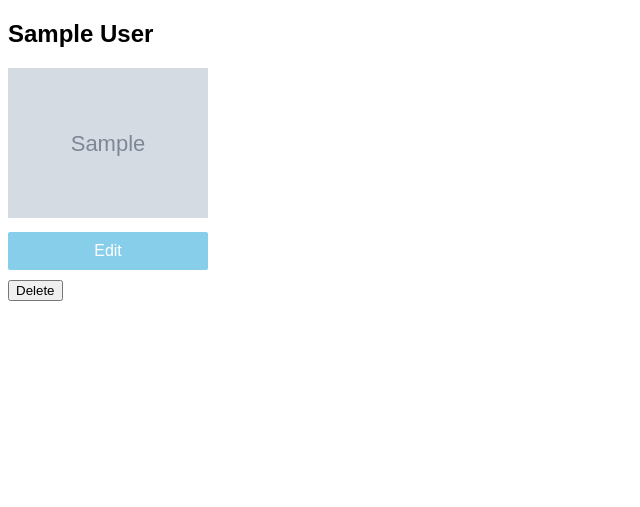
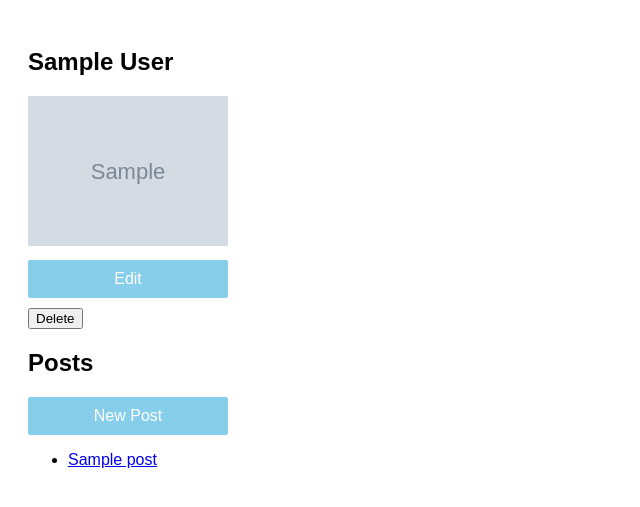
Before and after one commit to b-juravic/flask-blogly, a Flask app: page /users/1 in a window 1280 px wide. Shown: the top 507 px of the page, without its empty margins (0-640 px from the left). Run offline with Flask 2, Linux system fonts and the light colour scheme; tables that the repository leaves empty hold one stand-in row (values such as "Sample post"); grey boxes marked "Sample" are stand-in pictures.

Commit message:
Posts are in!

```diff
--- a/app.py
+++ b/app.py
@@ -45,7 +45,10 @@ def user_submit():
 
     first_name = request.form["first_name"]
     last_name = request.form["last_name"]
-    image_url = request.form["image_url"]
+    try:
+        image_url = request.form["image_url"]
+    except:
+        image_url=""
 
     if image_url == "":
         new_user = User(first_name=first_name,
@@ -66,7 +69,8 @@ def user_detail(user_id):
 
     current_user = User.query.get_or_404(user_id)
 
-    return render_template("user_detail.html", user=current_user)
+    return render_template("user_detail.html",
+                            user=current_user)
 
 @app.route("/users/<int:user_id>/edit")
 def user_edit(user_id):
@@ -82,7 +86,10 @@ def edit_submit(user_id):
 
     first_name = request.form["first_name"]
     last_name = request.form["last_name"]
-    image_url = request.form["image_url"]
+    try:
+        image_url = request.form["image_url"]
+    except:
+        image_url=""
 
     user = User.query.get_or_404(user_id)
 
@@ -115,4 +122,56 @@ def new_post_form(user_id):
 
     return render_template('add_post_form.html', user=current_user)
 
-# @app.route("/users/<int:user_id>/")
+@app.route("/users/<int:user_id>/posts/new", methods=["POST"])
+def new_post_submit(user_id):
+    title = request.form["title"]
+    content = request.form["content"]
+
+    new_post = Post(title=title, content=content, user_id=user_id)
+
+    db.session.add(new_post)
+    db.session.commit()
+
+    return redirect(f"/users/{user_id}")
+
+@app.route("/posts/<int:post_id>")
+def post_details(post_id):
+    "Shows the post."
+
+    post = Post.query.get_or_404(post_id)
+
+    return render_template("post_details.html", post=post)
+
+@app.route("/posts/<int:post_id>/delete", methods=["POST"])
+def delete_post(post_id):
+    "Deletes a specific post from the database."
+
+    post = Post.query.get_or_404(post_id)
+
+    user_id = post.user.id
+
+    db.session.delete(post)
+    db.session.commit()
+
+    return redirect(f"/users/{user_id}")
+
+@app.route("/posts/<int:post_id>/edit")
+def post_edit(post_id):
+    "Shows the post editing form."
+
+    post = Post.query.get_or_404(post_id)
+
+    return render_template("edit_post_form.html", post=post)
+
+@app.route("/posts/<int:post_id>/edit", methods=["POST"])
+def post_edit_submit(post_id):
+    "Submits the changes to the post."
+
+    post = Post.query.get_or_404(post_id)
+
+    post.title = request.form["title"] # ask about this v. storing in variable
+    post.content = request.form["content"]
+
+    db.session.commit()
+
+    return redirect(f"/posts/{post_id}")
--- a/static/style.css
+++ b/static/style.css
@@ -1,6 +1,10 @@
 * {
     box-sizing: border-box;
     font-family: sans-serif;
+}
+
+body {
+    padding: 20px;
 }
 
 img {
--- a/templates/user_detail.html
+++ b/templates/user_detail.html
@@ -11,4 +11,13 @@
     <button type="submit">Delete</button>
   </form>
 </section>
+<section class="user-posts">
+  <h1>Posts</h1>
+  <a class="btn" href="/users/{{user.id}}/posts/new">New Post</a>
+  <ul>
+    {% for post in user.posts %}
+      <li><a href="/posts/{{post.id}}">{{post.title}}</a></li>
+    {% endfor %}
+  </ul>
+</section>
 {% endblock %}
```
Also changed, not shown: templates/edit_post_form.html (added, +13 -0 lines), templates/post_details.html (added, +18 -0 lines), tests.py (+44 -4 lines).
